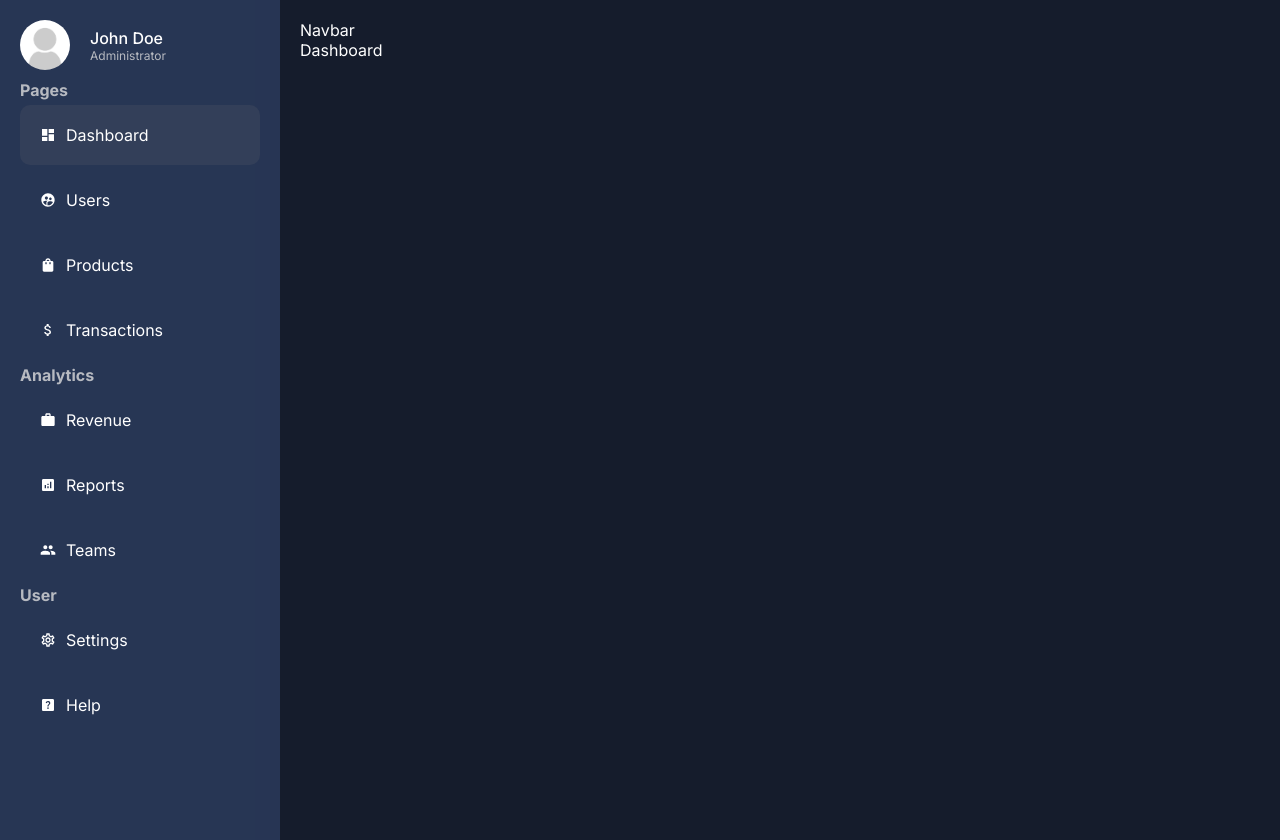
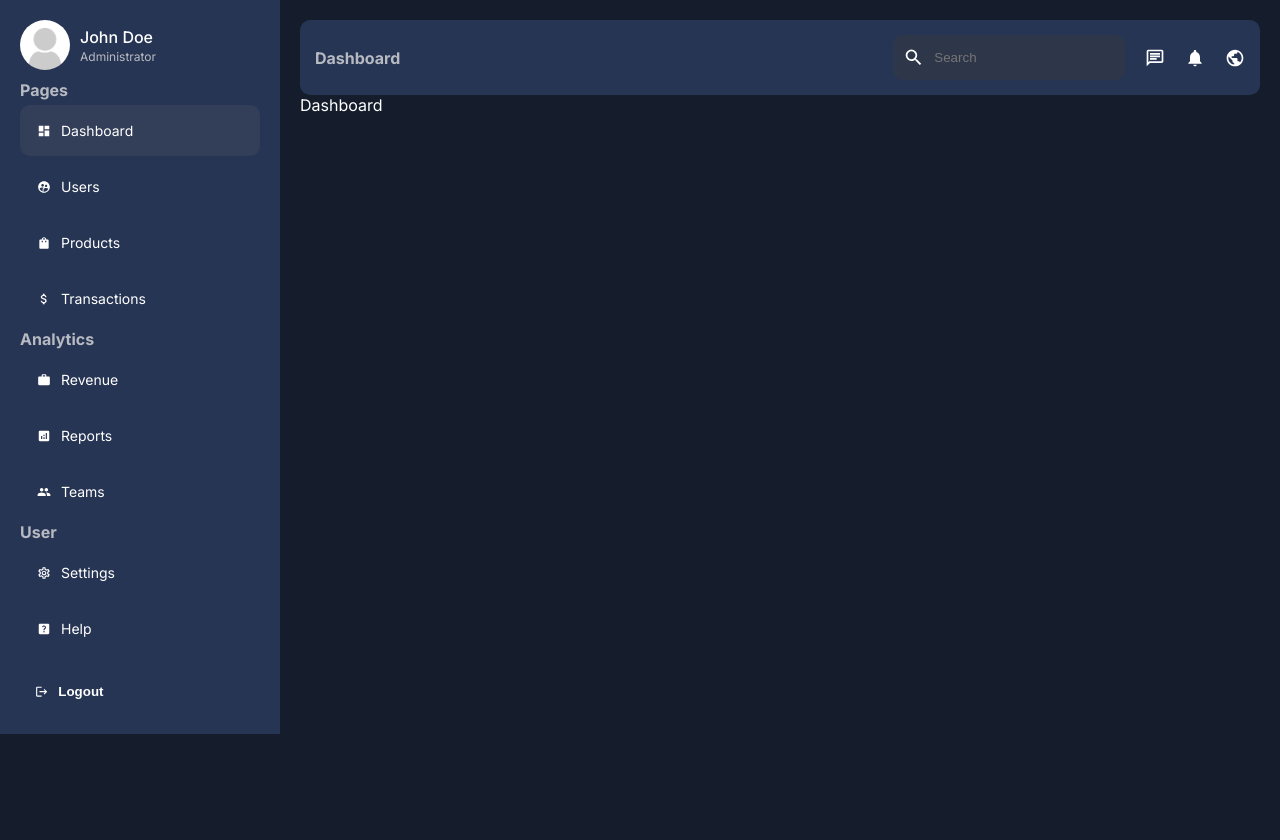
Before and after one commit to beingshahidali/Store-Admin-Dashboard, a Next.js app: page /dashboard in a window 1280 px wide. After the commit the page ends 800 px from the top, so only its background shows below. Built offline with nearby package versions, Linux system fonts and the light colour scheme.

Commit message:
Navbar design work Completed

```diff
--- a/app/ui/dashboard/navbar/Navbar.jsx
+++ b/app/ui/dashboard/navbar/Navbar.jsx
@@ -1,7 +1,31 @@
+"use client";
+import { usePathname } from "next/navigation";
 import styles from "./navbar.module.css";
+import {
+  MdNotifications,
+  MdOutlineChat,
+  MdPublic,
+  MdSearch,
+} from "react-icons/md";
 
 const Navbar = () => {
-  return <div className={styles.container}>Navbar</div>;
+  const pathName = usePathname();
+  return (
+    <div className={styles.container}>
+      <div className={styles.title}>{pathName.split("/").pop()}</div>
+      <div className={styles.menu}>
+        <div className={styles.search}>
+          <MdSearch size={25} />
+          <input type="text" placeholder="Search" className={styles.input} />
+        </div>
+        <div className={styles.icons}>
+          <MdOutlineChat size={20} />
+          <MdNotifications size={20} />
+          <MdPublic size={20} />
+        </div>
+      </div>
+    </div>
+  );
 };
 
 export default Navbar;
--- a/app/ui/dashboard/navbar/navbar.module.css
+++ b/app/ui/dashboard/navbar/navbar.module.css
@@ -0,0 +1,42 @@
+.container {
+  padding: 15px;
+  border-radius: 10px;
+  background-color: var(--bgSoft);
+  display: flex;
+  align-items: center;
+  justify-content: space-between;
+}
+
+.title {
+  color: var(--textSoft);
+  font-weight: bold;
+  text-transform: capitalize;
+}
+
+.menu {
+  display: flex;
+  align-items: center;
+  gap: 20px;
+}
+
+.search {
+  display: flex;
+  align-items: center;
+  gap: 10px;
+  background-color: #2e374a;
+  padding: 10px;
+  border-radius: 10px;
+}
+
+.input {
+  background-color: transparent;
+  border: none;
+  color: var(--text);
+  outline: none;
+  width: 100%;
+}
+
+.icons {
+  display: flex;
+  gap: 20px;
+}
--- a/app/ui/dashboard/sidebar/Sidebar.jsx
+++ b/app/ui/dashboard/sidebar/Sidebar.jsx
@@ -102,6 +102,9 @@ const Sidebar = () => {
           </li>
         ))}
       </ul>
+      <button className={styles.logout}>
+        <MdLogout /> <span>Logout</span>
+      </button>
     </div>
   );
 };
--- a/app/ui/dashboard/sidebar/menuLink/menuLink.module.css
+++ b/app/ui/dashboard/sidebar/menuLink/menuLink.module.css
@@ -1,9 +1,10 @@
 .container {
   margin: 5px 0px;
   display: flex;
-  padding: 20px;
+  padding: 17px;
   align-items: center;
   gap: 10px;
+  font-size: 14px;
 }
 .container:hover,
 .active {
--- a/app/ui/dashboard/sidebar/sidebar.module.css
+++ b/app/ui/dashboard/sidebar/sidebar.module.css
@@ -4,11 +4,11 @@
   display: flex;
   flex-direction: column;
   gap: 10px;
-  height: 100vh;
+  height: 100%;
 
   .user {
     display: flex;
-    gap: 20px;
+    gap: 10px;
 
     .userImage {
       border-radius: 50%;
@@ -17,7 +17,7 @@
       display: flex;
       flex-direction: column;
       justify-content: center;
-      gap: 2 px;
+      gap: 2px;
       .userName {
         font-weight: 500;
       }
@@ -29,10 +29,27 @@
   }
   .list {
     list-style: none;
-    gap: 10px;
+    gap: 5px;
     .cat {
       color: var(--textSoft);
       font-weight: bold;
     }
   }
+  .logout {
+    display: flex;
+    padding: 15px;
+    align-items: center;
+    gap: 10px;
+    background-color: transparent;
+    outline: none;
+    font-weight: bold !important;
+    border: none;
+    color: white;
+    cursor: pointer;
+    width: 100%;
+  }
+  .logout:hover {
+    background-color: #333f59;
+    border-radius: 10px;
+  }
 }
```
